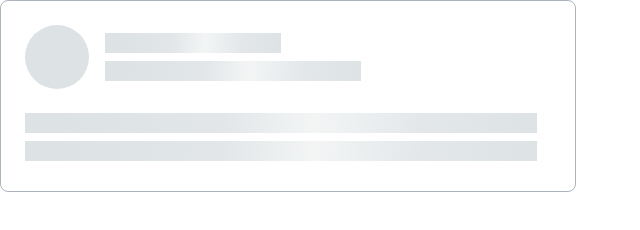
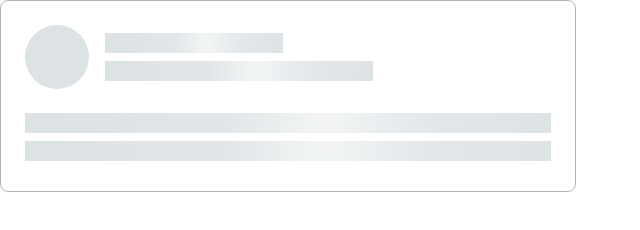
Before and after one commit to js-tasks-ru/htmlcss-20210812_vadim992, a website: page 04-lection2/02-skeleton/index.html in a window 1280 px wide. Shown: the full height of the page, 0-640 px from the left. Drawn offline with Linux system fonts and the light colour scheme.

Commit message:
refactoring dz4-skeleton

```diff
--- a/04-lection2/02-skeleton/index.html
+++ b/04-lection2/02-skeleton/index.html
@@ -14,14 +14,14 @@
     <div class="skeleton__top">
       <div class="skeleton__circle"></div>
       <div class="skeleton__lines">
-        <div class="skeleton__line"></div>
-        <div class="skeleton__line skeleton__line_w256"></div>
+        <div class="skeleton__line skeleton__line_40pr"></div>
+        <div class="skeleton__line skeleton__line_60pr"></div>
       </div>
     </div>
     <div class="skeleton__bottom">
       <div class="skeleton__lines">
-        <div class="skeleton__line skeleton__line_w512"></div>
-        <div class="skeleton__line skeleton__line_w512"></div>
+        <div class="skeleton__line skeleton__line_100pr"></div>
+        <div class="skeleton__line skeleton__line_100pr"></div>
       </div>
     </div>
   </div>
--- a/04-lection2/02-skeleton/skeleton.css
+++ b/04-lection2/02-skeleton/skeleton.css
@@ -1,13 +1,11 @@
 .skeleton {
   display: flex;
   flex-direction: column;
+  gap: 24px;
 
-  width: 576px;
+  max-width: 576px;
   height: 192px;
-
-  padding-top: 24px;
-  padding-bottom: 32px;
-  padding-left: 24px;
+  padding: 24px 24px 32px;
 
   border: 1px solid var(--grey-3);
   border-radius: 8px;
@@ -19,7 +17,6 @@
   display: flex;
   align-items: center;
   gap: 16px;
-  padding-bottom: 24px;
 }
 
 .skeleton__down {
@@ -28,10 +25,10 @@
 }
 
 .skeleton__circle {
+  flex-shrink: 0;
   width: 64px;
   height: 64px;
-  border-radius: 32px;
-
+  border-radius: 50%;
   background: var(--grey-2);
 }
 
@@ -39,18 +36,21 @@
   display: flex;
   flex-direction: column;
   gap: 8px;
+  width: 100%;
 }
 
 .skeleton__line {
-  width: 176px;
   height: 20px;
   background: var(--skeleton-gradient);
 }
 
-.skeleton__line_w256 {
-  width: 256px;
+.skeleton__line_40pr {
+  width: 40%;
+}
+.skeleton__line_60pr {
+  width: 60%;
 }
 
-.skeleton__line_w512 {
-  width: 512px;
+.skeleton__line_100pr {
+  width: 100%;
 }
```
